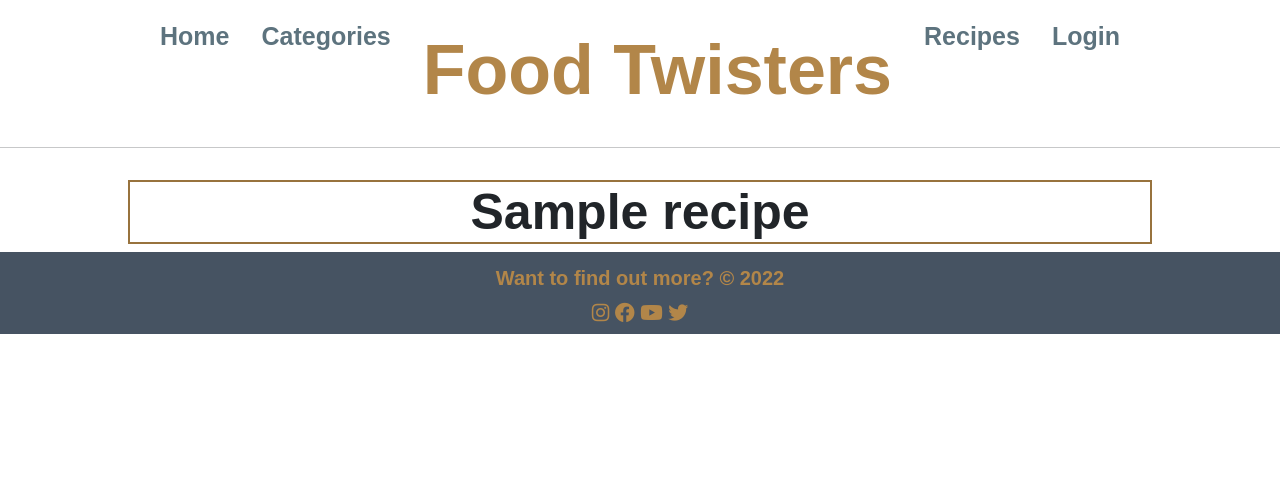
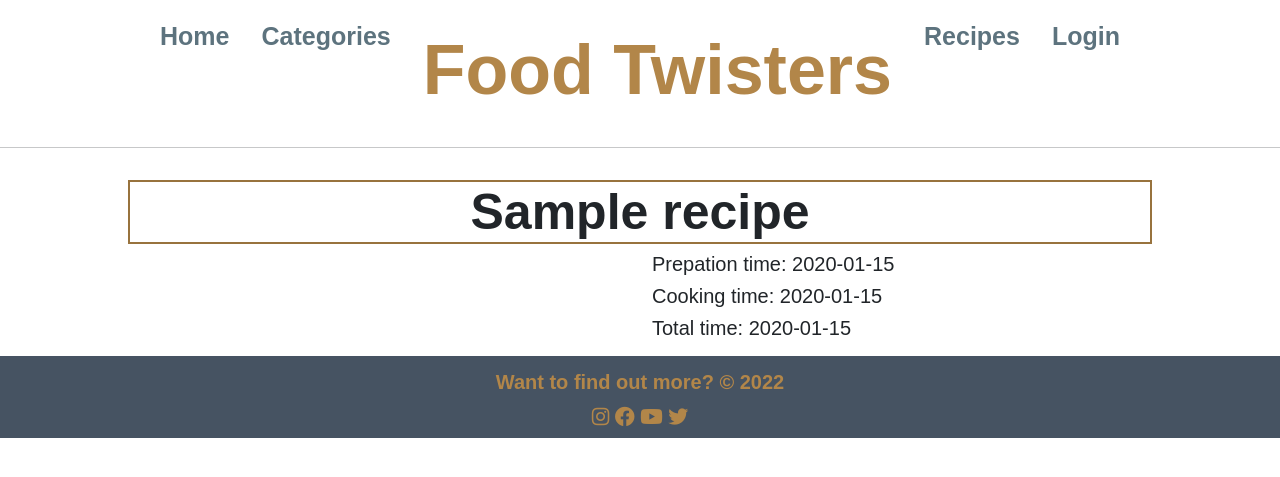
Before and after one commit to Sharpryan20/food-twisters, a Django app: a page that uses templates/recipe_detail.html in a window 1280 px wide. Shown: the top 477 px of the page. Run offline with Django 3.2, Linux system fonts and the light colour scheme; tables that the repository leaves empty hold one stand-in row (values such as "Sample post"); some web fonts are replaced.

Commit message:
created div with class 'detail-times' and added some recipe variables

```diff
--- a/static/css/style.css
+++ b/static/css/style.css
@@ -204,7 +204,11 @@ body {
     font-weight: bold;
     border: 2px solid #98733E;
     font-size: 50px;
-    font-family: ;
+}
+
+.detail-image {
+    margin-top: 40px;
+    margin-bottom: 40px;
 }
 
 /* Footer CSS */
--- a/templates/recipe_detail.html
+++ b/templates/recipe_detail.html
@@ -8,6 +8,18 @@
         <div class="col-12 mt-3 left">
             <class class="row">
                 <h1 class="detail-title">{{ recipe.title }}</h1>
+                <div class="col-sm-12 col-md-6">
+                    <div class="detail-image-box mb-4">
+                        <img class="card-img-top detail-image" src=" {{ recipe.featured_image.url }}">
+                    </div>
+                </div>
+                <div class="col-sm-12 col-md-6">
+                    <div class="detail-times">
+                        <h5> Prepation time: {{ recipe.preparation_time }}</h5>
+                        <h5> Cooking time: {{ recipe.cooking_time }} </h5>
+                        <h5> Total time: {{ recipe.total_time }} </h5>
+                    </div>
+                </div>
             </class>
         </div>
     </div>
```
